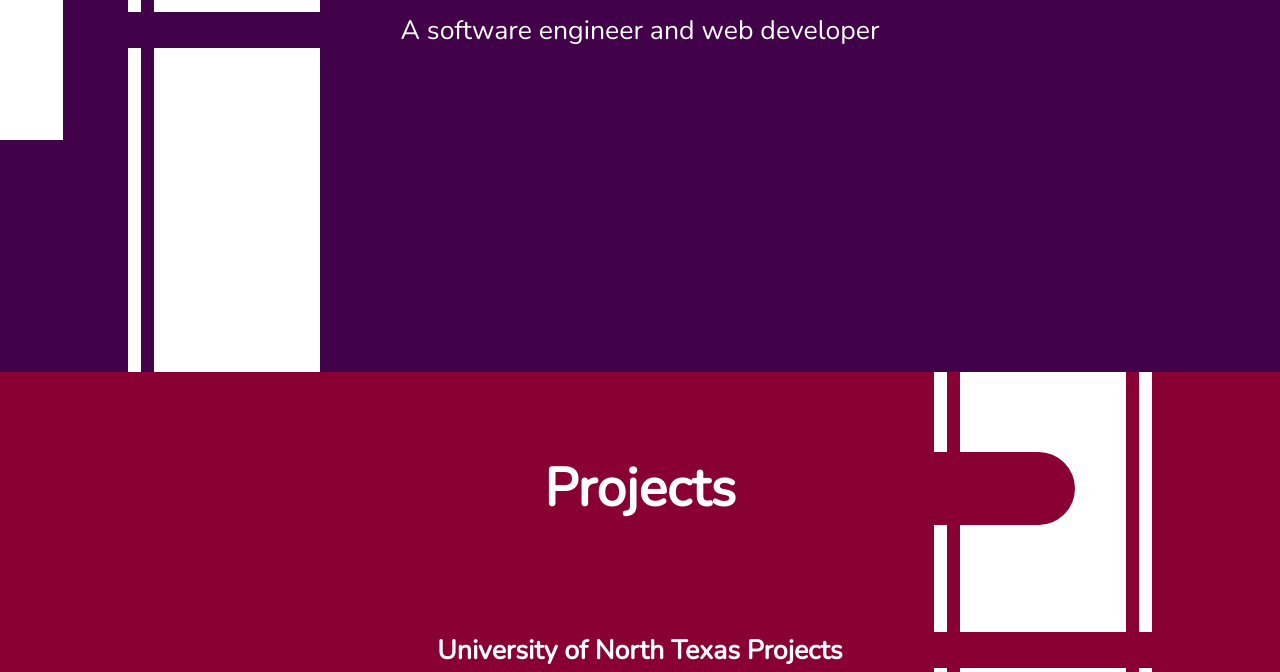
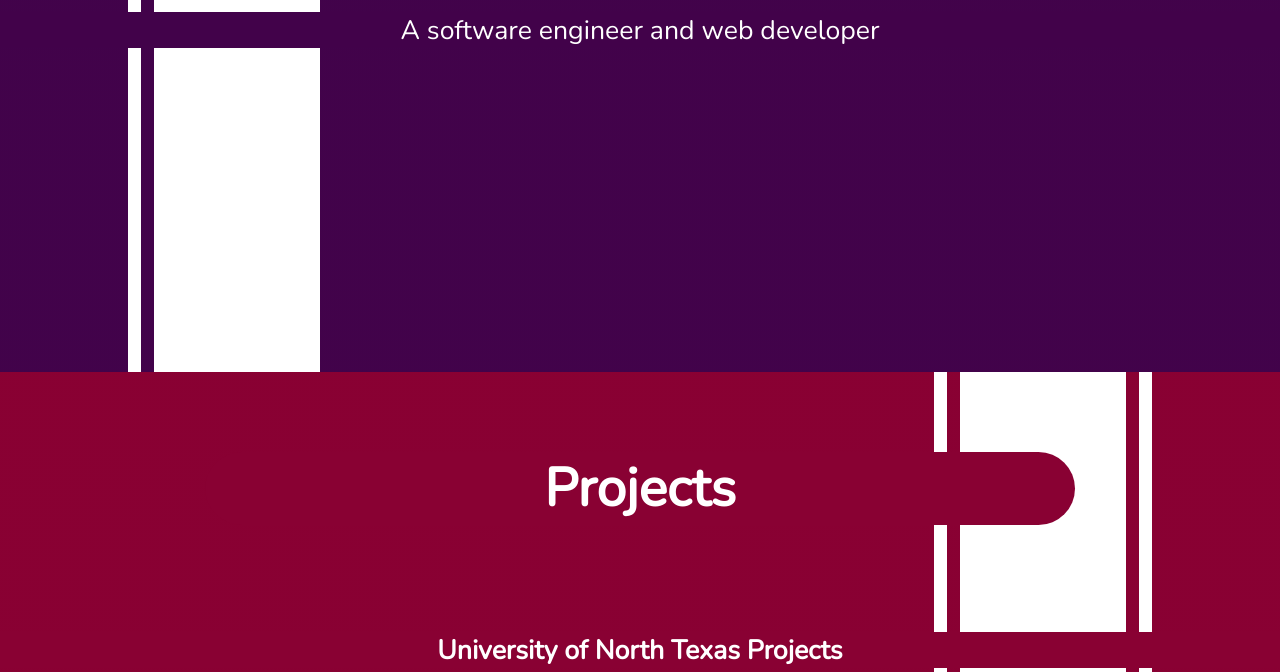
Before and after one commit to JesusRodriguezAstudillo/Portfolio, a plain HTML site: page index.html in a window 1280 px wide. Shown: the part 428-1100 px from the top of the page. Drawn offline with nearby package versions, Linux system fonts and the light colour scheme.

Commit message:
removed work in progress feature

```diff
--- a/index.html
+++ b/index.html
@@ -14,12 +14,13 @@
                 <li><a class="doc-link" href="#contact-info">Contact</a></li>
             </ul>
         </nav>
-        <div class="contact-links">
+        <!-- side navigation. Work in progress
+            div class="contact-links">
             <p>linked-in</p>
             <p>Email</p>
             <p>Resume</p>
             <p>Git-hub</p>
-        </div>
+        </div-->
         <section id="welcome-section" class="welcome-section">
             <div id="spacing-div"></div>
             <h1>Hey, I'm Jesus Rodriguez</h1>
```
